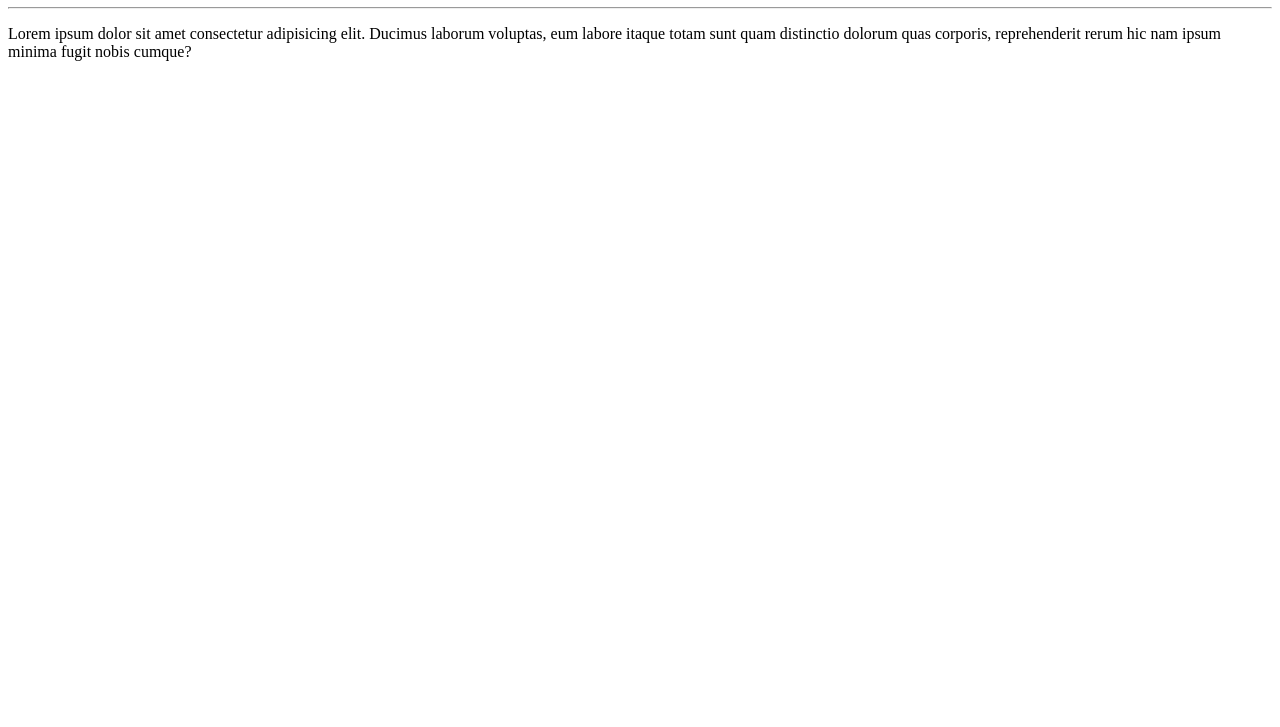
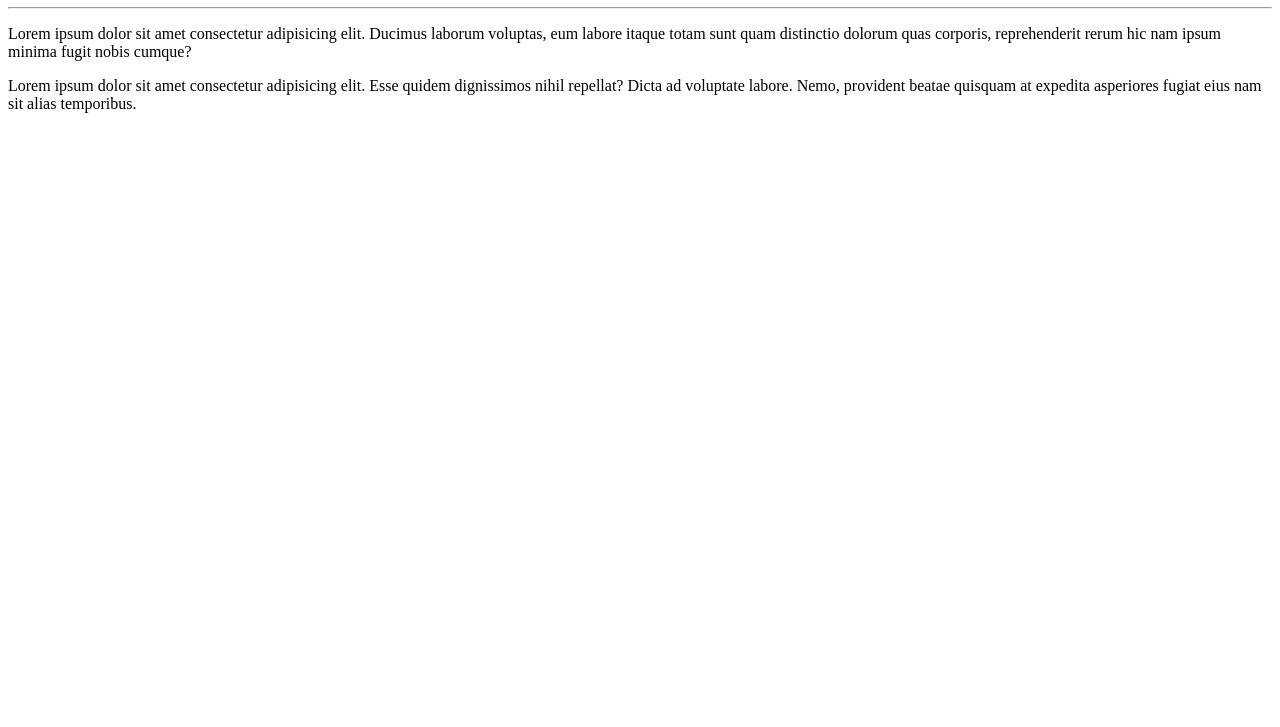
Before and after one commit to wendellcoelho/Ola-Mundo, a plain HTML site: page site-exemplo/index.html in a window 1280 px wide. Shown: the part 73-800 px from the top of the page. Drawn offline with Linux system fonts and the light colour scheme.

Commit message:
Adicionei um paragrafo

```diff
--- a/site-exemplo/index.html
+++ b/site-exemplo/index.html
@@ -10,6 +10,7 @@
     <h1>Olá, mundo!</h1>
     <hr>
     <p>Lorem ipsum dolor sit amet consectetur adipisicing elit. Ducimus laborum voluptas, eum labore itaque totam sunt quam distinctio dolorum quas corporis, reprehenderit rerum hic nam ipsum minima fugit nobis cumque?</p>
+    <p>Lorem ipsum dolor sit amet consectetur adipisicing elit. Esse quidem dignissimos nihil repellat? Dicta ad voluptate labore. Nemo, provident beatae quisquam at expedita asperiores fugiat eius nam sit alias temporibus.</p>
 
 </body>
 </html>
```
